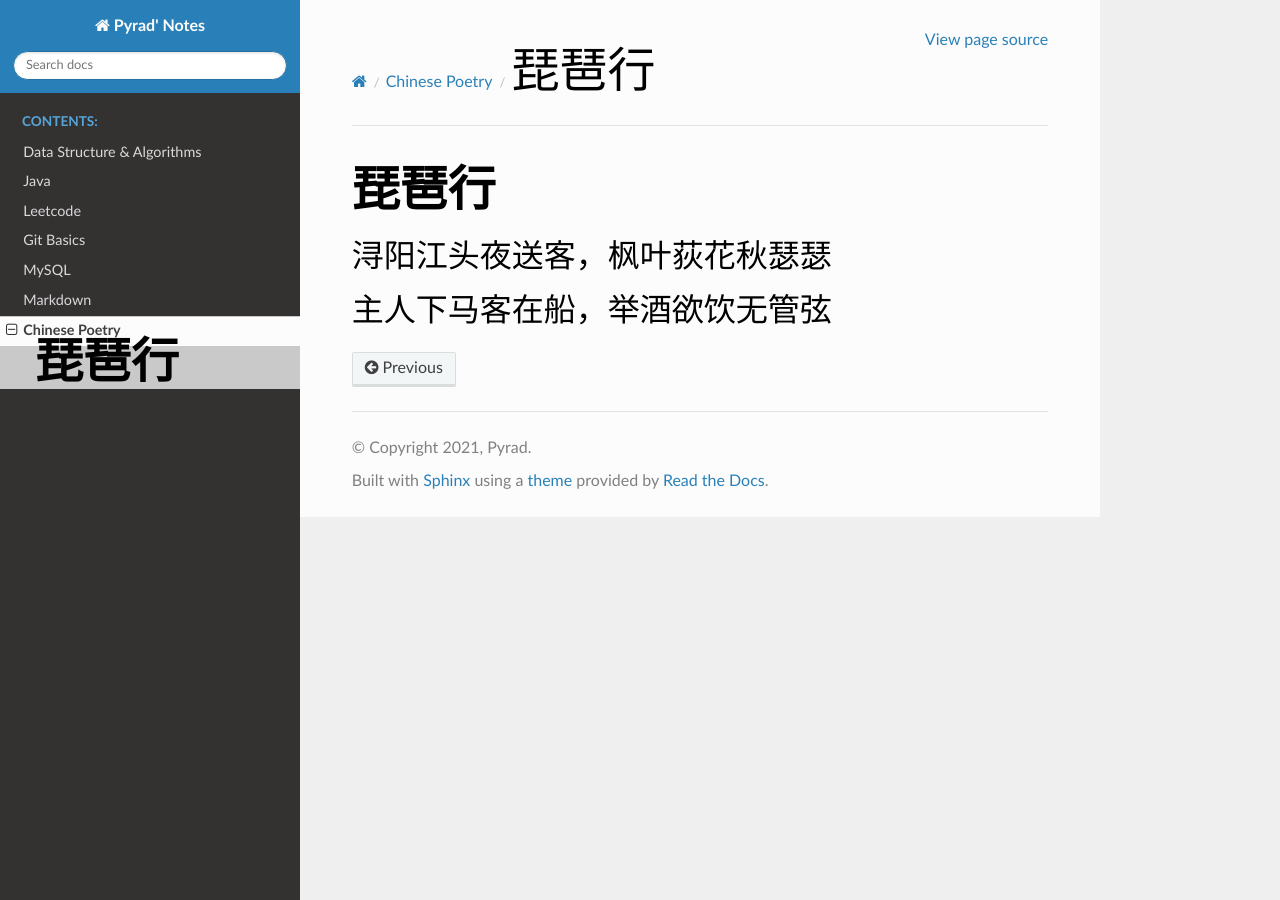
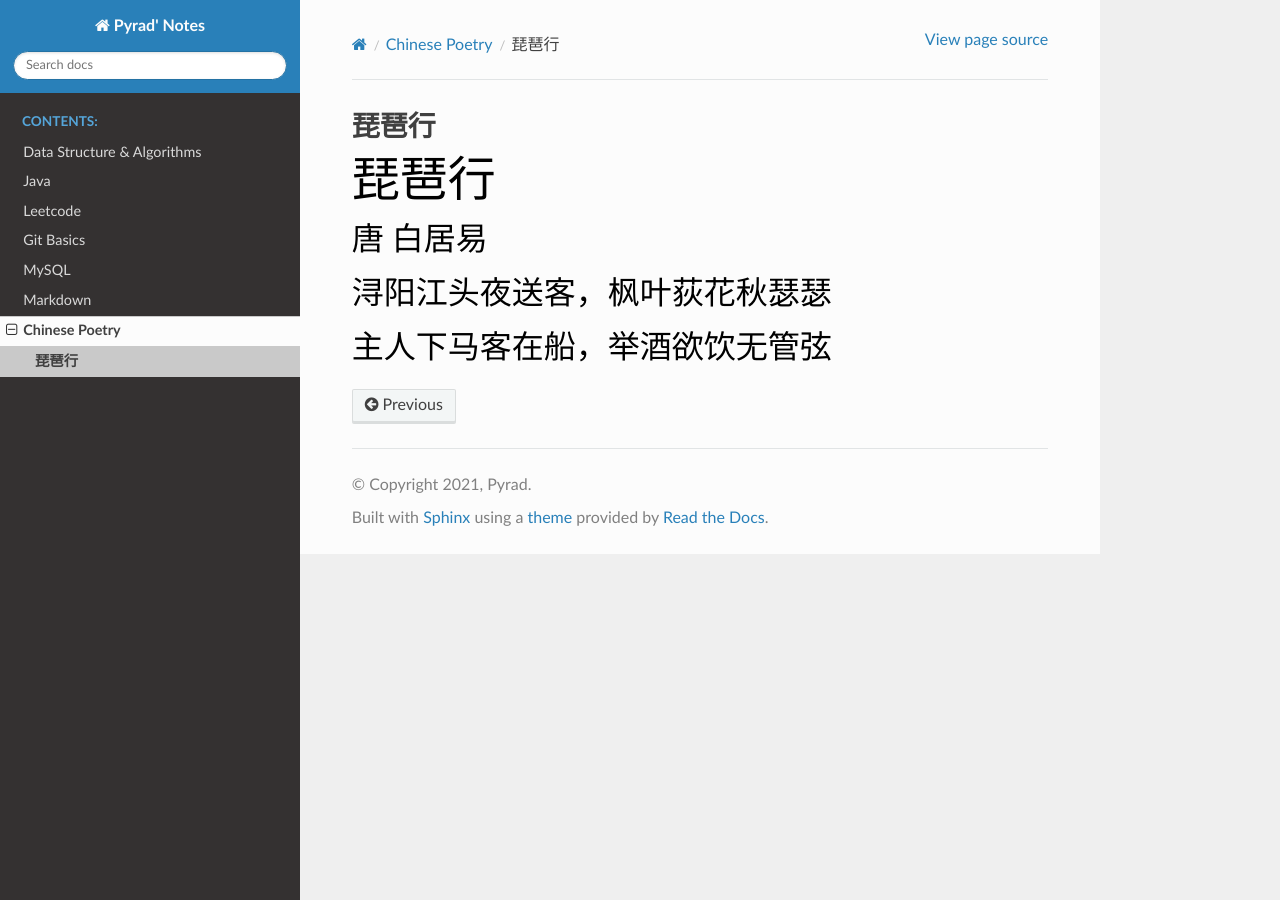
Before and after one commit to Pyrad/pyradnotes, a Sphinx documentation site: the page built from source/ChinesePoetry/shici.md, in a window 1280 px wide. Built offline with Sphinx 7.4.7 and the Read the Docs theme 2.0.0, drawn with Linux system fonts in a browser that asks for light colours.

Commit message:
Poetry format changes

```diff
--- a/source/ChinesePoetry/shici.md
+++ b/source/ChinesePoetry/shici.md
@@ -1,4 +1,8 @@
-# <font face="楷体" size=8 color=black>琵琶行</font>
+# 琵琶行
+
+<font face="楷体" size=8 color=black>琵琶行</font>
+
+<font face="楷体" size=6 color=black>唐 白居易</font>
 
 <font face="楷体" size=6 color=black>浔阳江头夜送客，枫叶荻花秋瑟瑟</font>
 
```
